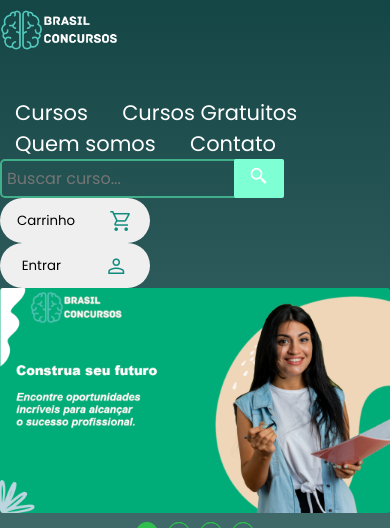
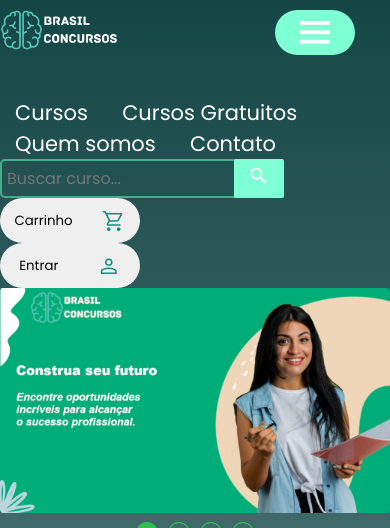
Before and after one commit to andd38/ProjetoTCC, a PHP site: page / in a window 390 px wide. Shown: the top 528 px of the page. Run offline with PHP 8.4, Linux system fonts and the light colour scheme.

Commit message:
mobile
mobile - versão menu

Co-Authored-By: Denys343454 <130403616+Denys343454@users.noreply.github.com>
Co-Authored-By: MatheusXD1 <108773341+MatheusXD1@users.noreply.github.com>
Co-Authored-By: Eduardo Cunha <130495435+SenpaiDEV04@users.noreply.github.com>

```diff
--- a/css/portrait.css
+++ b/css/portrait.css
@@ -48,8 +48,31 @@ footer{
     flex-direction: column;
     align-items: center;
 }
-
 header{
+    display: none;
+}
+ .mobile {
     display: flex;
     flex-direction: column;
 }
+#logo{
+    display: flex;
+    justify-content: space-between;
+
+}
+
+
+.bx-menu {
+
+    color: #fff;
+    cursor: pointer;
+    padding: 0px;
+    height: 45px;
+    width: 80px;
+    text-align: center;
+    margin-right: 35px;
+    border-radius: 50px;
+
+    background-color: aquamarine;
+    font-size: 45px;
+}
--- a/css/styleall.css
+++ b/css/styleall.css
@@ -65,7 +65,7 @@ button:hover{
     align-items: center;
     justify-content: space-around;
     height: 45px;
-    width: 150px;
+    width: 140px;
     border: none;
 }
 #carrinho:hover{
@@ -291,3 +291,10 @@ footer{
 .titulo a:hover{
     color: rgb(99, 164, 142);
 }
+/*
+versao mobile
+
+*/
+.mobile{
+    display: none;
+}
--- a/index.html
+++ b/index.html
@@ -20,6 +20,43 @@
     <header>
         <div id="logo">
             <a href="index.html"><img src="img/logo2pequena.png" alt=""></a>
+        </div>
+        <!-- menu-->
+
+
+        <nav>
+            <a href="Cursos.html">Cursos</a>
+            <a href="CursosGratuitos">Cursos Gratuitos</a>
+            <a href="Quem somos">Quem somos</a>
+            <a href="Contato">Contato</a>
+        </nav>
+        <!--botão pesquisar-->
+        <form action="pesquisar.php" method="post">
+              <div class="buttonc">
+        <input type="text" id="search" placeholder="Buscar curso...">
+        <button type="submit"><i class='bx bx-search-alt-2'></i></button>
+      </div>
+        </form><!--botao do carrinho de compras-->
+
+            <button id="carrinho">
+                Carrinho
+                <span class="material-symbols-outlined">
+                    shopping_cart
+                    </span>
+            </button>
+      <!--botao de entrar na área do aluno-->
+        <form action="entrar.php" method="post">
+            <button id="carrinho">Entrar<span class="material-symbols-outlined">
+                person
+                </span></button>
+        </form>
+
+    </header>
+    <!--menu versao mobile-->
+    <header class="mobile">
+        <div id="logo">
+            <a href="index.html"><img src="img/logo2pequena.png" alt=""></a>
+            <i class='bx bx-menu'></i>
         </div>
         <!-- menu-->
 
```
Also changed, not shown: img/icons/cardapio (1).png (added), img/icons/cardapio (2).png (added), img/icons/cardapio.png, js/menu.js (added).
